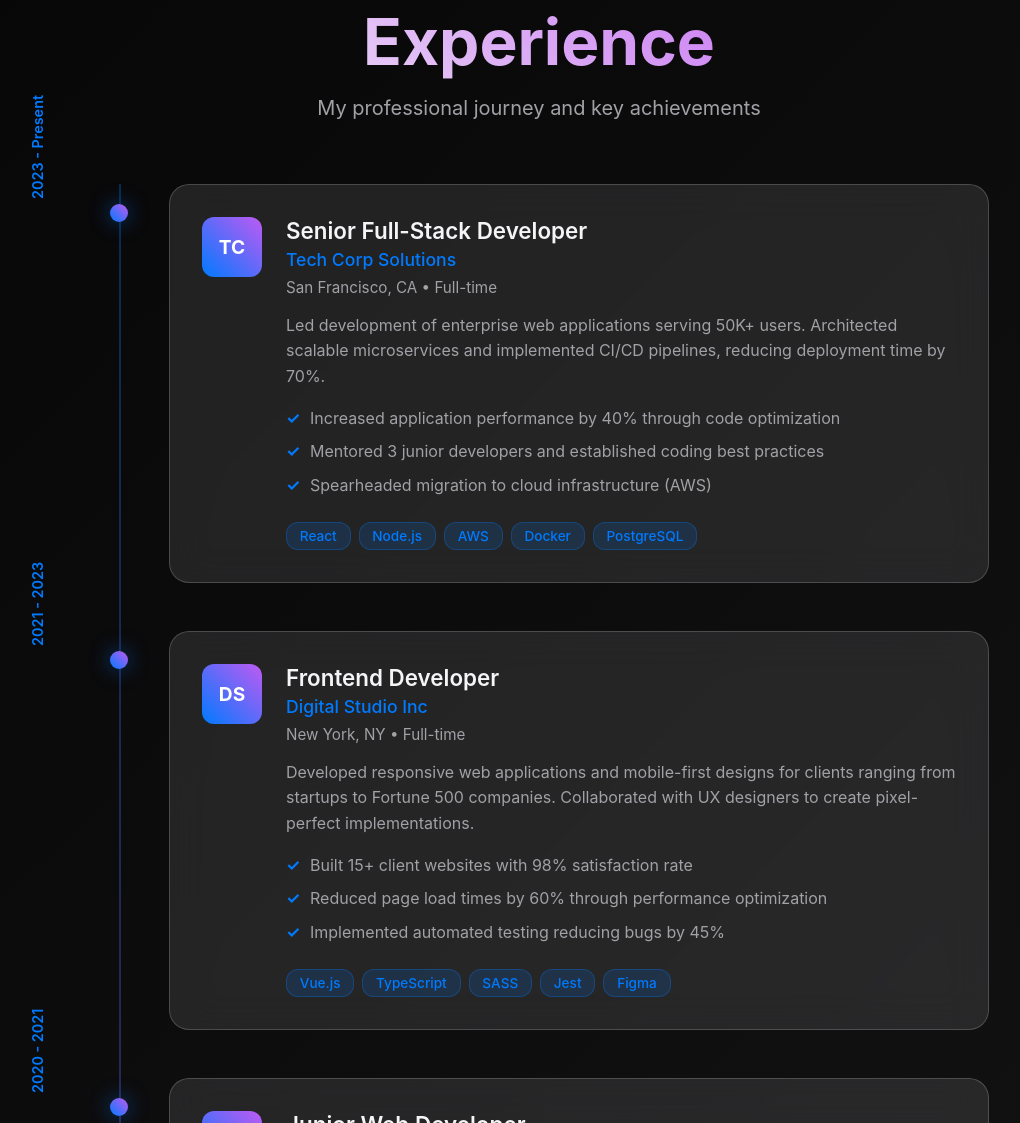
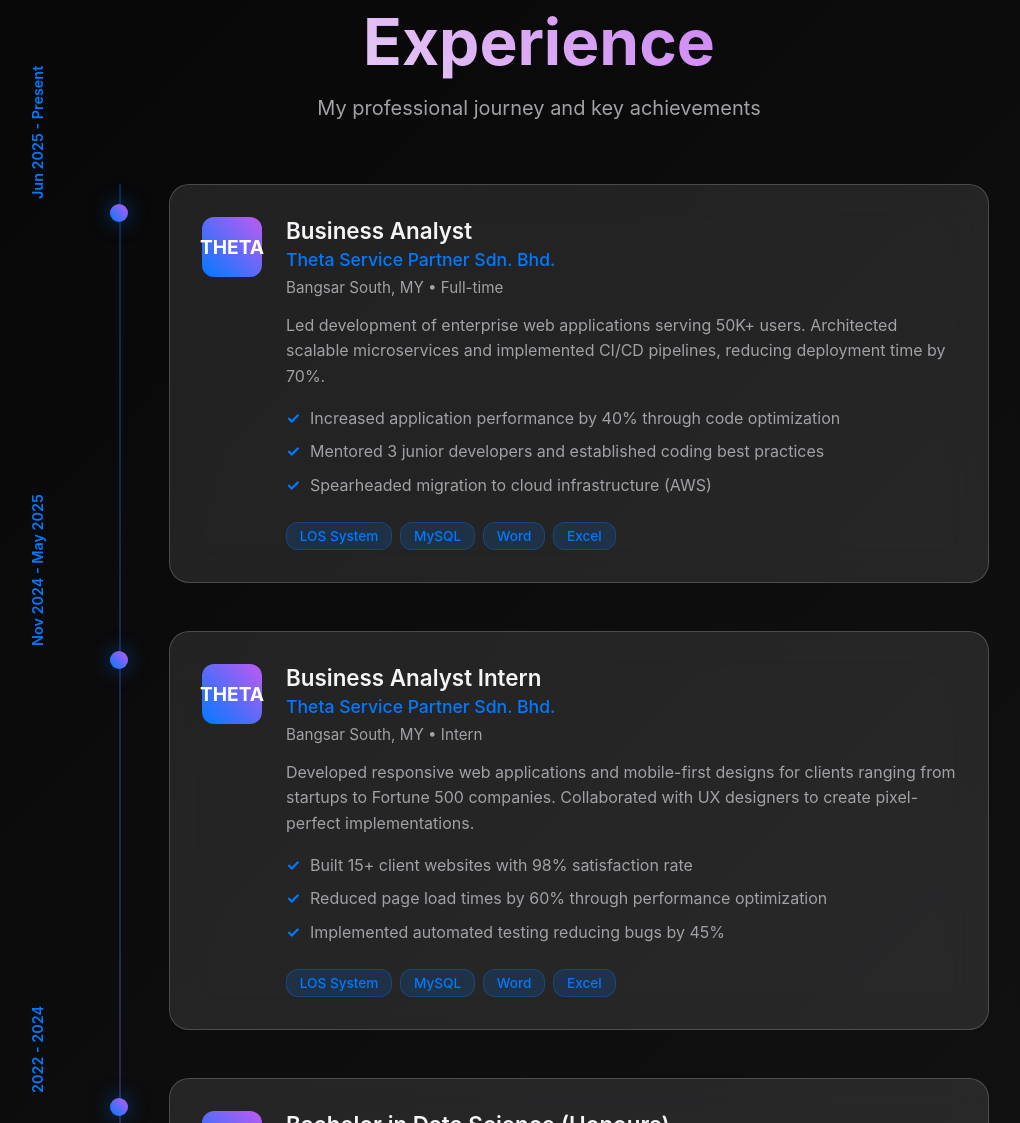
Before and after one commit to limjosun/limjosun.github.io, a plain HTML site: page index.html in a window 1280 px wide. Shown: the part 1677-2800 px from the top of the page, without its empty margins (101-1121 px from the left). Drawn offline with Linux system fonts and the light colour scheme.

Commit message:
Update index.html

```diff
--- a/index.html
+++ b/index.html
@@ -726,7 +726,7 @@
 
     <nav class="navbar">
         <div class="nav-container">
-            <div class="logo">Your Name</div>
+            <div class="logo">Jo Sun</div>
             <ul class="nav-links">
                 <li><a href="#home">Home</a></li>
                 <li><a href="#about">About</a></li>
@@ -795,15 +795,15 @@
             </div>
             <div class="experience-timeline">
                 <div class="experience-item">
-                    <div class="experience-date">2023 - Present</div>
+                    <div class="experience-date">Jun 2025 - Present</div>
                     <div class="experience-content">
                         <div class="company-logo">
-                            <div class="logo-placeholder">TC</div>
+                            <div class="logo-placeholder">THETA</div>
                         </div>
                         <div class="experience-details">
-                            <h3>Senior Full-Stack Developer</h3>
-                            <h4>Tech Corp Solutions</h4>
-                            <p class="location">San Francisco, CA • Full-time</p>
+                            <h3>Business Analyst</h3>
+                            <h4>Theta Service Partner Sdn. Bhd.</h4>
+                            <p class="location">Bangsar South, MY • Full-time</p>
                             <p class="description">Led development of enterprise web applications serving 50K+ users. Architected scalable microservices and implemented CI/CD pipelines, reducing deployment time by 70%.</p>
                             <ul class="achievements">
                                 <li>Increased application performance by 40% through code optimization</li>
@@ -811,26 +811,25 @@
                                 <li>Spearheaded migration to cloud infrastructure (AWS)</li>
                             </ul>
                             <div class="skills-used">
-                                <span class="skill-tag">React</span>
-                                <span class="skill-tag">Node.js</span>
-                                <span class="skill-tag">AWS</span>
-                                <span class="skill-tag">Docker</span>
-                                <span class="skill-tag">PostgreSQL</span>
+                                <span class="skill-tag">LOS System</span>
+                                <span class="skill-tag">MySQL</span>
+                                <span class="skill-tag">Word</span>
+                                <span class="skill-tag">Excel</span>
                             </div>
                         </div>
                     </div>
                 </div>
 
                 <div class="experience-item">
-                    <div class="experience-date">2021 - 2023</div>
+                    <div class="experience-date">Nov 2024 - May 2025</div>
                     <div class="experience-content">
                         <div class="company-logo">
-                            <div class="logo-placeholder">DS</div>
+                            <div class="logo-placeholder">THETA</div>
                         </div>
                         <div class="experience-details">
-                            <h3>Frontend Developer</h3>
-                            <h4>Digital Studio Inc</h4>
-                            <p class="location">New York, NY • Full-time</p>
+                            <h3>Business Analyst Intern</h3>
+                            <h4>Theta Service Partner Sdn. Bhd.</h4>
+                            <p class="location">Bangsar South, MY • Intern</p>
                             <p class="description">Developed responsive web applications and mobile-first designs for clients ranging from startups to Fortune 500 companies. Collaborated with UX designers to create pixel-perfect implementations.</p>
                             <ul class="achievements">
                                 <li>Built 15+ client websites with 98% satisfaction rate</li>
@@ -838,58 +837,56 @@
                                 <li>Implemented automated testing reducing bugs by 45%</li>
                             </ul>
                             <div class="skills-used">
-                                <span class="skill-tag">Vue.js</span>
-                                <span class="skill-tag">TypeScript</span>
-                                <span class="skill-tag">SASS</span>
-                                <span class="skill-tag">Jest</span>
-                                <span class="skill-tag">Figma</span>
+                                <span class="skill-tag">LOS System</span>
+                                <span class="skill-tag">MySQL</span>
+                                <span class="skill-tag">Word</span>
+                                <span class="skill-tag">Excel</span>
                             </div>
                         </div>
                     </div>
                 </div>
 
                 <div class="experience-item">
-                    <div class="experience-date">2020 - 2021</div>
+                    <div class="experience-date">2022 - 2024</div>
                     <div class="experience-content">
                         <div class="company-logo">
                             <div class="logo-placeholder">SL</div>
                         </div>
                         <div class="experience-details">
-                            <h3>Junior Web Developer</h3>
-                            <h4>StartupLab</h4>
-                            <p class="location">Austin, TX • Full-time</p>
-                            <p class="description">Contributed to early-stage startup development, working on MVP products and rapid prototyping. Gained experience in agile development and direct client communication.</p>
+                            <h3>Bachelor in Data Science (Honours)</h3>
+                            <h4>TARUMT</h4>
+                            <p class="location">Kuala Lumpurn, MY • Student</p>
+                            <p class="description">Equipped with the skills to tackle complex data challenges and drive insightful decision-making.</p>
                             <ul class="achievements">
                                 <li>Helped launch 3 successful product MVPs</li>
                                 <li>Improved development workflow efficiency by 30%</li>
                                 <li>Built responsive designs for mobile and desktop</li>
                             </ul>
                             <div class="skills-used">
-                                <span class="skill-tag">JavaScript</span>
+                                <span class="skill-tag">Python</span>
                                 <span class="skill-tag">HTML/CSS</span>
-                                <span class="skill-tag">Bootstrap</span>
-                                <span class="skill-tag">Git</span>
-                                <span class="skill-tag">REST APIs</span>
+                                <span class="skill-tag">Java</span>
+                                <span class="skill-tag">C++</span>
+                                <span class="skill-tag">MySQL</span>
                             </div>
                         </div>
                     </div>
                 </div>
 
                 <div class="experience-item">
-                    <div class="experience-date">2019 - 2020</div>
+                    <div class="experience-date">2021 - Present</div>
                     <div class="experience-content">
                         <div class="company-logo">
                             <div class="logo-placeholder">FL</div>
                         </div>
                         <div class="experience-details">
-                            <h3>Freelance Web Developer</h3>
+                            <h3>Nexusmod Mod Author</h3>
                             <h4>Self-Employed</h4>
                             <p class="location">Remote • Freelance</p>
-                            <p class="description">Provided web development services to local businesses and startups. Specialized in creating custom websites, e-commerce solutions, and brand identity development.</p>
+                            <p class="description">Specialized in providing custom game modification services.</p>
                             <ul class="achievements">
-                                <li>Completed 20+ client projects with 5-star ratings</li>
-                                <li>Generated $50K+ in freelance revenue</li>
-                                <li>Built long-term relationships with 8 recurring clients</li>
+                                <li>Completed 6 game mods with 4k+ downloads</li>
+                                <li>Offically recognised mod author on Nexus</li>
                             </ul>
                             <div class="skills-used">
                                 <span class="skill-tag">WordPress</span>
```
